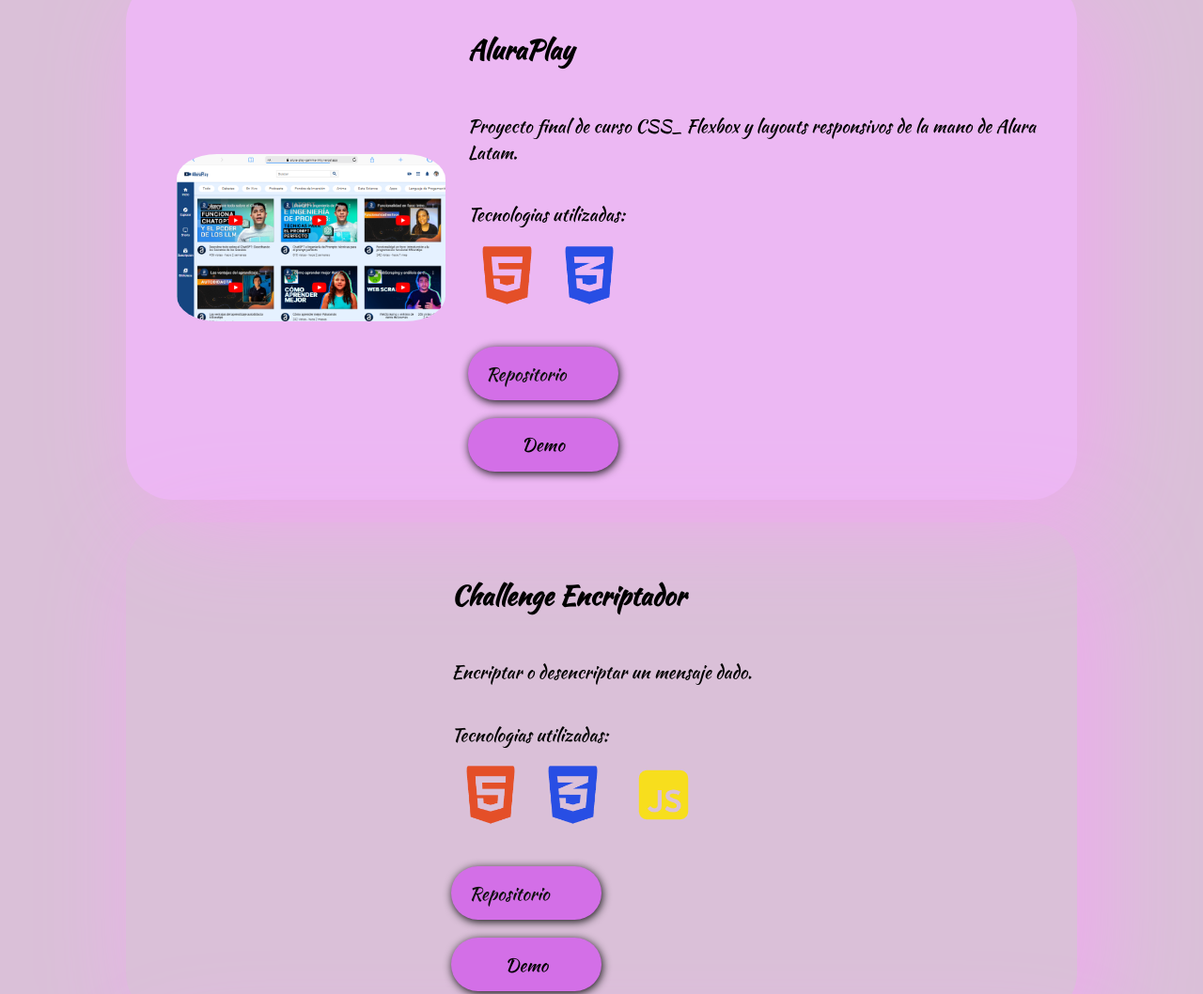
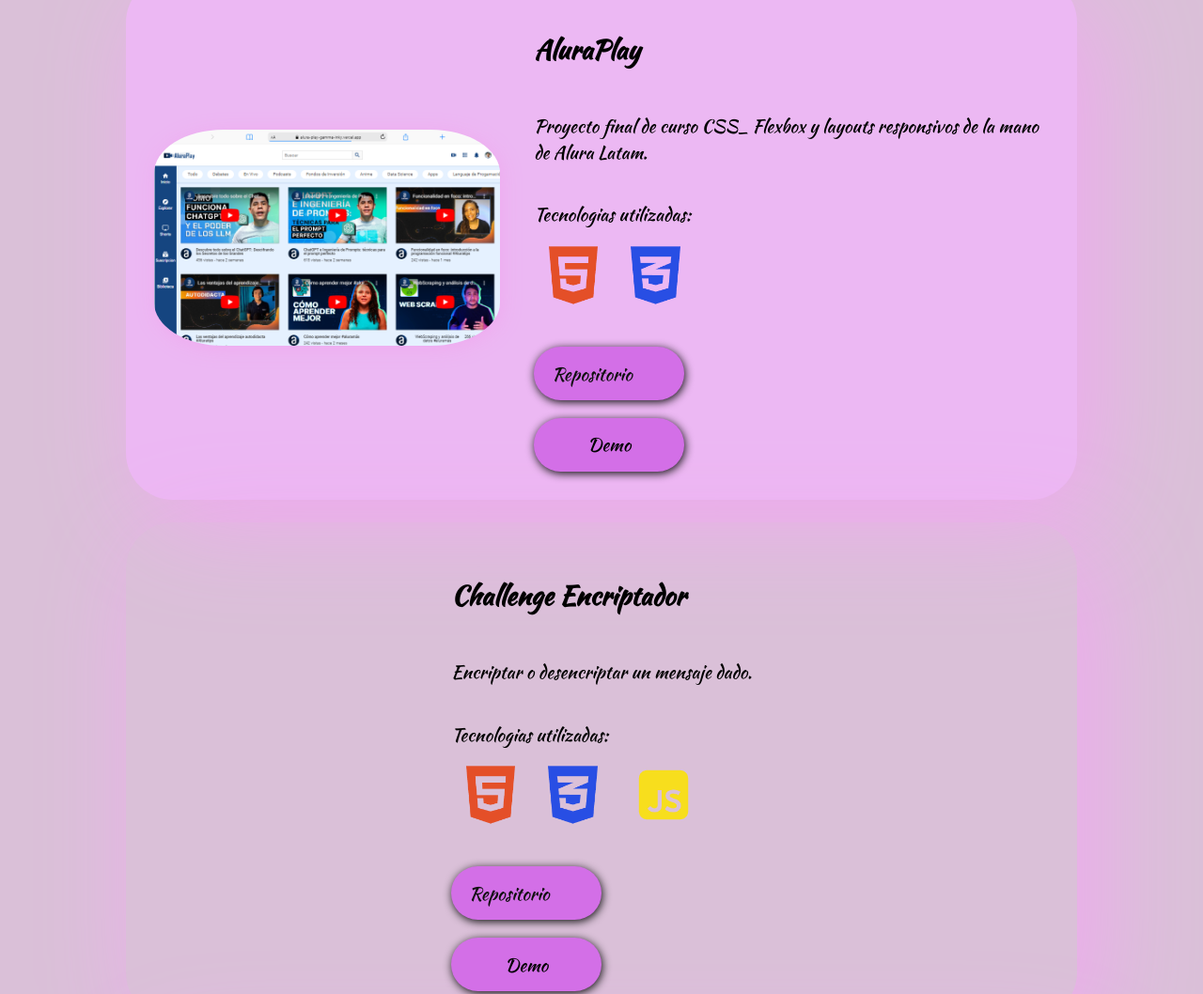
Before and after one commit to anchundiatech/Portafolio, a plain HTML site: page index.html in a window 1280 px wide. Shown: the part 2515-3573 px from the top of the page at 94% size. Drawn offline with Linux system fonts and the light colour scheme.

Commit message:
change in the css of the projects section

```diff
--- a/css/style.css
+++ b/css/style.css
@@ -444,13 +444,7 @@ main{
     transition: 1s;
 }
 
-.proyect__item img{
-    margin: 0 1em;
-    width: 30%;
-    height: 40%;
-    border-radius: 15%;
-    transition: 1s;
-}
+
 
 .proyect__item img:hover:first-child{
     scale: 1.05;
@@ -495,10 +489,10 @@ main{
     filter: invert(88%) sepia(78%) saturate(771%) hue-rotate(339deg) brightness(100%) contrast(94%);
 }
 
-.experience_item img:nth-child(1){
-    border-radius: 20% 10% / 10% 20%;
+.proyect__item img:nth-child(1){
+    border-radius: 20% ;
     width: auto;
-    height: 400px;
+    height: 230px;
     margin-right: 1.5em;
     box-shadow: 2px 3px 20px #efaaef;
 
@@ -875,6 +869,7 @@ footer{
         flex-direction: column;
     }
 
+
     .proyect__item:nth-child(1) img{
         width: 30%;
         height: auto;
```
